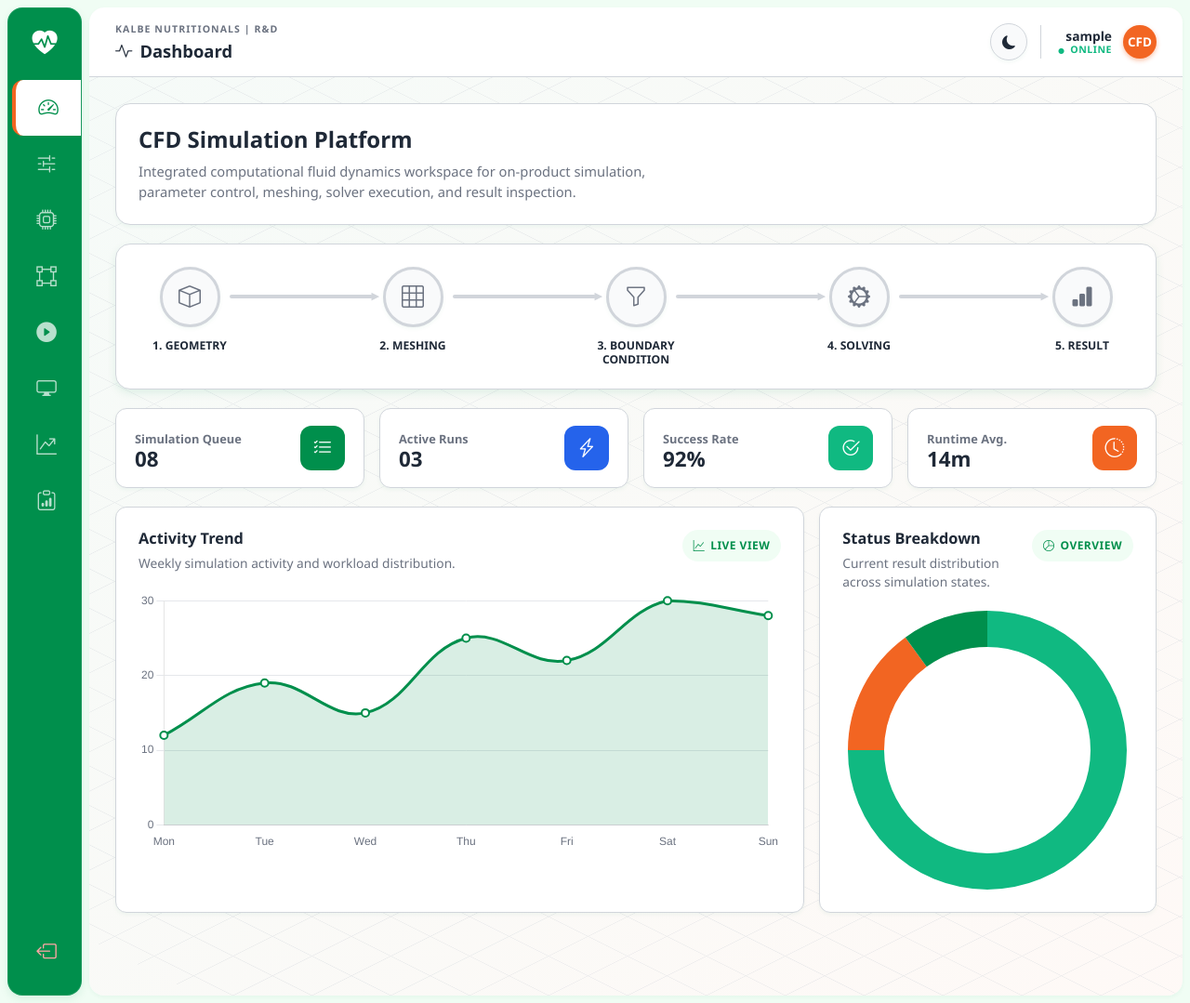
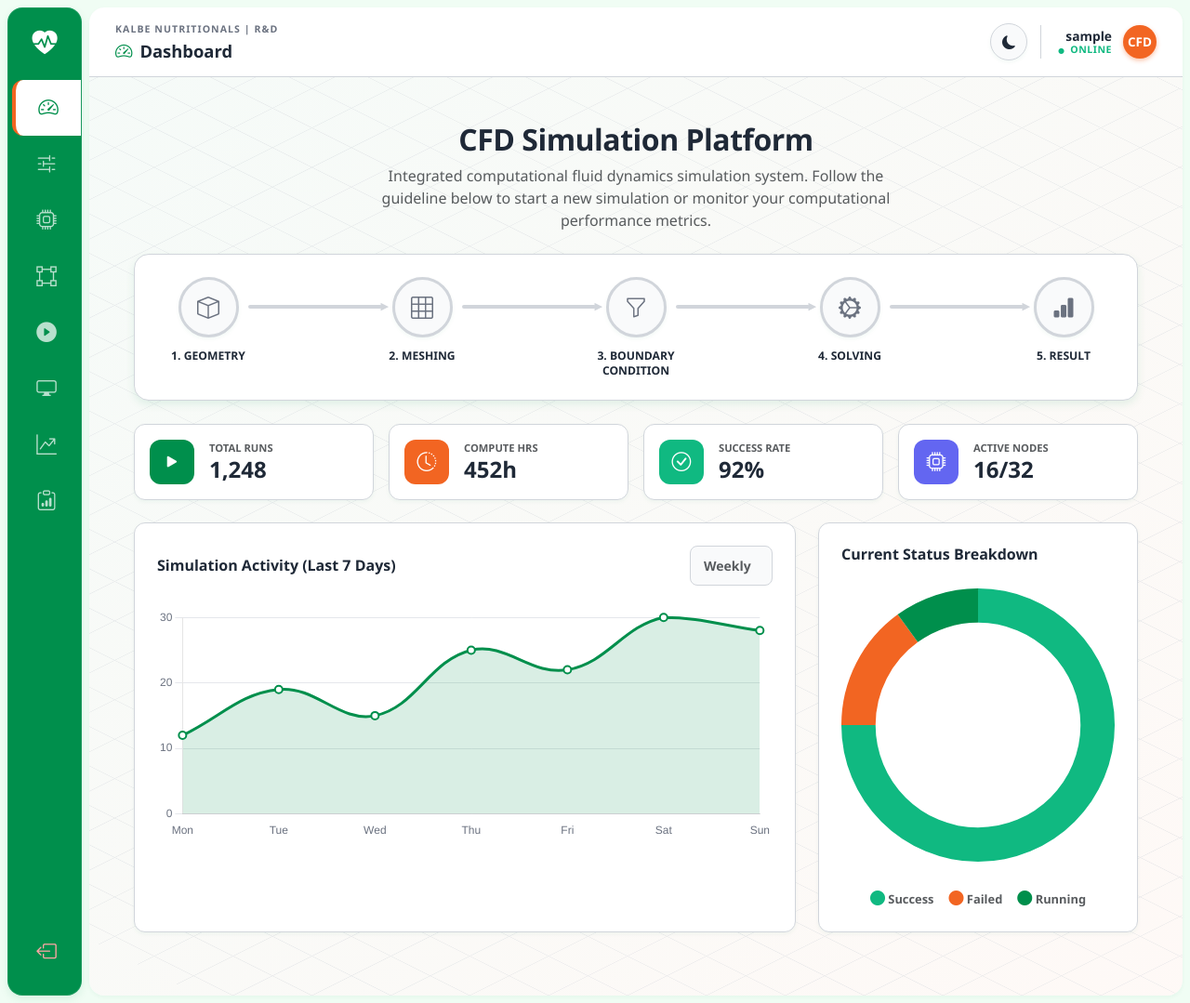
Before and after one commit to noosabaktee/interface_onproduct, a Flask app: page /dashboard in a window 1280 px wide. Shown: the whole page at 93% size. Run offline with Flask 3, Linux system fonts and the light colour scheme; the visitor is signed in with stand-in values (Sample User, id 1).

Commit message:
fix design from pak pamil

```diff
--- a/controllers/dashboard_controller.py
+++ b/controllers/dashboard_controller.py
@@ -28,18 +28,18 @@ def input_parameter():
         "input_parameter.html",
         groups=groups,
         title="Input Parameter",
-        active_group_key="1",
+        active_group_key="0",
     )
 
 
 @dashboard_bp.route("/set-processor", methods=["GET", "POST"])
 def set_processor():
-    processor_count = 4
+    processor_count = 16
     if request.method == "POST":
         try:
             processor_count = int(request.form.get("processor_count", processor_count))
         except ValueError:
-            processor_count = 4
+            processor_count = 16
 
         processor_count = max(1, min(processor_count, 16))
         flash(f"Jumlah processor diset ke {processor_count}.", "success")
@@ -58,9 +58,9 @@ def meshing():
         title="Meshing",
         progress_title="Meshing Progress",
         progress_value=35,
-        status_label="Preparing mesh dictionaries",
+        status_label="Preparing mesh dictionaries and block generation...",
         task_key="meshing",
-        action_label="Jalankan Meshing",
+        action_label="Execute Meshing",
     )
 
 
@@ -71,9 +71,9 @@ def solver():
         title="Solver",
         progress_title="Solver Progress",
         progress_value=12,
-        status_label="Waiting for processor setup",
+        status_label="Waiting for processor setup and initial fields...",
         task_key="solver",
-        action_label="Jalankan Solver",
+        action_label="Execute Solver",
     )
 
 
--- a/static/css/style.css
+++ b/static/css/style.css
@@ -51,6 +51,24 @@ body {
 
 .text-main {
     color: var(--text-main) !important;
+}
+
+.text-primary {
+    color: var(--primary-brand) !important;
+}
+
+.text-success-custom {
+    color: #10b981 !important;
+}
+
+.bg-primary {
+    background-color: var(--primary-brand) !important;
+    color: #fff !important;
+}
+
+.bg-success-custom {
+    background-color: #10b981;
+    color: #fff;
 }
 
 ::-webkit-scrollbar {
@@ -450,10 +468,14 @@ body {
     min-height: 0;
     overflow-y: auto;
     overflow-x: hidden;
-    padding: 28px;
+    padding: 30px;
     display: flex;
     flex-direction: column;
     gap: 20px;
+}
+
+.module-content.page-dashboard-dashboard {
+    padding: 0;
 }
 
 .flash-stack {
@@ -675,7 +697,6 @@ body {
 .dashboard-wrapper {
     display: flex;
     flex-direction: column;
-    gap: 20px;
 }
 
 .hero-strip {
@@ -709,6 +730,7 @@ body {
     border: 1px solid var(--border-color);
     background: var(--bg-surface);
     box-shadow: var(--shadow-md);
+    margin-bottom: 25px;
 }
 
 .wf-node {
--- a/static/js/script.js
+++ b/static/js/script.js
@@ -77,13 +77,31 @@ function initTerminalBlocks() {
 
         let timer = null;
 
+        const defaultLogs = {
+            meshing: [
+                "[SYSTEM] Initializing OpenFOAM Environment...",
+                "[INFO] Waiting for user command...",
+                "> blockMesh",
+                "> surfaceFeatureExtract",
+                "> snappyHexMesh -overwrite",
+                "_"
+            ],
+            solver: [
+                "[SYSTEM] Initializing OpenFOAM Solver...",
+                "[INFO] Preparing parallel decomposition...",
+                "> decomposePar",
+                "> mpirun -np 16 sprayFoam -parallel",
+                "_"
+            ]
+        };
+
         const renderState = (state) => {
-            output.textContent = state.lines.length ? state.lines.join("\n") : "Menunggu command dijalankan...";
+            output.textContent = state.lines.length ? state.lines.join("\n") : (defaultLogs[taskKey] || ["Menunggu command dijalankan..."]).join("\n");
             output.scrollTop = output.scrollHeight;
             startButton.disabled = state.running;
             startButton.innerHTML = state.running
                 ? '<span class="spinner-border spinner-border-sm me-1" aria-hidden="true"></span>Running'
-                : `<i class="bi bi-terminal me-1"></i>${startButton.dataset.label}`;
+                : `<i class="bi bi-play-fill me-1"></i>${startButton.dataset.label}`;
 
             if (state.running && !timer) {
                 timer = setInterval(fetchLogs, 700);
@@ -189,7 +207,7 @@ function renderDashboardCharts() {
             options: {
                 responsive: true,
                 maintainAspectRatio: false,
-                cutout: "74%",
+                cutout: "75%",
                 plugins: { legend: { display: false } }
             }
         });
--- a/templates/base.html
+++ b/templates/base.html
@@ -27,6 +27,16 @@
                 ('dashboard.graph', 'Graph', 'bi-graph-up-arrow'),
                 ('dashboard.report', 'Report', 'bi-clipboard-data')
             ] %}
+            {% set title_icons = {
+                'dashboard.dashboard': 'bi-speedometer2',
+                'dashboard.input_parameter': 'bi-sliders2',
+                'dashboard.set_processor': 'bi-cpu',
+                'dashboard.meshing': 'bi-bounding-box',
+                'dashboard.solver': 'bi-play-circle-fill',
+                'dashboard.paraview': 'bi-display',
+                'dashboard.graph': 'bi-graph-up-arrow',
+                'dashboard.report': 'bi-clipboard-data'
+            } %}
 
             {% for endpoint, label, icon in nav_items %}
                 <a class="module-icon {% if request.endpoint == endpoint %}active{% endif %}" href="{{ url_for(endpoint) }}" title="{{ label }}">
@@ -46,8 +56,8 @@
                 <div class="d-flex align-items-center gap-3 flex-grow-1 min-w-0">
                     <div class="min-w-0">
                         <div class="eyebrow">Kalbe Nutritionals | R&amp;D</div>
-                        <h1 class="page-title mb-0">
-                            <i class="bi bi-activity"></i>
+                        <h1 class="page-title mb-0" id="page-title">
+                            <i class="bi {{ title_icons.get(request.endpoint, 'bi-activity') }} text-primary"></i>
                             <span>{{ title or 'Dashboard' }}</span>
                         </h1>
                     </div>
@@ -71,7 +81,7 @@
                 <div class="tech-grid"></div>
             </div>
 
-            <main class="module-content active">
+            <main class="module-content active page-{{ request.endpoint|replace('.', '-') }}">
                 {% with messages = get_flashed_messages(with_categories=true) %}
                     {% if messages %}
                         <div class="flash-stack">
--- a/templates/dashboard.html
+++ b/templates/dashboard.html
@@ -1,10 +1,12 @@
 {% extends "base.html" %}
 
 {% block content %}
-<div class="dashboard-wrapper">
-    <div class="hero-strip">
-        <h2 class="hero-title">CFD Simulation Platform</h2>
-        <p class="hero-copy">Integrated computational fluid dynamics workspace for on-product simulation, parameter control, meshing, solver execution, and result inspection.</p>
+<div class="dashboard-wrapper p-4 p-md-5">
+    <div class="text-center mb-4 flex-shrink-0">
+        <h2 class="fw-bold text-main mb-2" style="letter-spacing: -0.5px;">CFD Simulation Platform</h2>
+        <p class="text-muted fs-6 mx-auto mb-0" style="max-width: 600px;">
+            Integrated computational fluid dynamics simulation system. Follow the guideline below to start a new simulation or monitor your computational performance metrics.
+        </p>
     </div>
 
     <div class="workflow-stepper">
@@ -34,71 +36,70 @@
         </a>
     </div>
 
-    <div class="row g-3">
-        <div class="col-md-6 col-xl-3">
-            <div class="stat-card">
+    <div class="row g-3 mb-4 position-relative z-2 flex-shrink-0">
+        <div class="col-md-3 col-sm-6">
+            <div class="card-custom m-0 h-100 p-3 d-flex align-items-center flex-row gap-3">
+                <div class="stat-card-icon" style="background-color: var(--primary-brand);"><i class="bi bi-play-fill"></i></div>
                 <div>
-                    <p class="stat-card-label">Simulation Queue</p>
-                    <p class="stat-card-value">08</p>
+                    <div class="text-muted small fw-bold text-uppercase" style="font-size:0.7rem;">Total Runs</div>
+                    <h4 class="fw-bold m-0 text-main">1,248</h4>
                 </div>
-                <div class="stat-card-icon" style="background:#008f4c;"><i class="bi bi-list-check"></i></div>
             </div>
         </div>
-        <div class="col-md-6 col-xl-3">
-            <div class="stat-card">
+        <div class="col-md-3 col-sm-6">
+            <div class="card-custom m-0 h-100 p-3 d-flex align-items-center flex-row gap-3">
+                <div class="stat-card-icon" style="background-color: var(--accent-brand);"><i class="bi bi-clock-history"></i></div>
                 <div>
-                    <p class="stat-card-label">Active Runs</p>
-                    <p class="stat-card-value">03</p>
+                    <div class="text-muted small fw-bold text-uppercase" style="font-size:0.7rem;">Compute Hrs</div>
+                    <h4 class="fw-bold m-0 text-main">452h</h4>
                 </div>
-                <div class="stat-card-icon" style="background:#2563eb;"><i class="bi bi-lightning-charge"></i></div>
             </div>
         </div>
-        <div class="col-md-6 col-xl-3">
-            <div class="stat-card">
+        <div class="col-md-3 col-sm-6">
+            <div class="card-custom m-0 h-100 p-3 d-flex align-items-center flex-row gap-3">
+                <div class="stat-card-icon" style="background-color: #10B981;"><i class="bi bi-check-circle"></i></div>
                 <div>
-                    <p class="stat-card-label">Success Rate</p>
-                    <p class="stat-card-value">92%</p>
+                    <div class="text-muted small fw-bold text-uppercase" style="font-size:0.7rem;">Success Rate</div>
+                    <h4 class="fw-bold m-0 text-main">92%</h4>
                 </div>
-                <div class="stat-card-icon" style="background:#10b981;"><i class="bi bi-check2-circle"></i></div>
             </div>
         </div>
-        <div class="col-md-6 col-xl-3">
-            <div class="stat-card">
+        <div class="col-md-3 col-sm-6">
+            <div class="card-custom m-0 h-100 p-3 d-flex align-items-center flex-row gap-3">
+                <div class="stat-card-icon" style="background-color: #6366f1;"><i class="bi bi-cpu"></i></div>
                 <div>
-                    <p class="stat-card-label">Runtime Avg.</p>
-                    <p class="stat-card-value">14m</p>
+                    <div class="text-muted small fw-bold text-uppercase" style="font-size:0.7rem;">Active Nodes</div>
+                    <h4 class="fw-bold m-0 text-main">16/32</h4>
                 </div>
-                <div class="stat-card-icon" style="background:#f26522;"><i class="bi bi-clock-history"></i></div>
             </div>
         </div>
     </div>
 
-    <div class="row g-3">
-        <div class="col-lg-8">
-            <div class="chart-panel card-custom h-100">
-                <div class="section-head">
-                    <div>
-                        <h3 class="section-title">Activity Trend</h3>
-                        <p class="section-subtitle">Weekly simulation activity and workload distribution.</p>
-                    </div>
-                    <span class="pill-note"><i class="bi bi-graph-up"></i> Live view</span>
+    <div class="row g-4 position-relative z-2 flex-shrink-0" style="padding-bottom: 20px;">
+        <div class="col-lg-8 col-md-12">
+            <div class="card-custom m-0 h-100 p-4">
+                <div class="d-flex justify-content-between align-items-center mb-4">
+                    <h6 class="fw-bold text-main m-0">Simulation Activity (Last 7 Days)</h6>
+                    <select class="form-select form-select-sm shadow-none w-auto border-color text-muted fw-bold">
+                        <option>Weekly</option>
+                        <option>Monthly</option>
+                    </select>
                 </div>
-                <div class="chart-area">
+                <div style="height: 250px; width: 100%;">
                     <canvas id="activityChart"></canvas>
                 </div>
             </div>
         </div>
-        <div class="col-lg-4">
-            <div class="chart-panel card-custom h-100">
-                <div class="section-head">
-                    <div>
-                        <h3 class="section-title">Status Breakdown</h3>
-                        <p class="section-subtitle">Current result distribution across simulation states.</p>
-                    </div>
-                    <span class="pill-note"><i class="bi bi-pie-chart"></i> Overview</span>
+        <div class="col-lg-4 col-md-12">
+            <div class="card-custom m-0 h-100 p-4 d-flex flex-column">
+                <h6 class="fw-bold text-main mb-4">Current Status Breakdown</h6>
+                <div class="flex-grow-1" style="position: relative; min-height: 200px;">
+                    <canvas id="statusChart"></canvas>
                 </div>
-                <div class="chart-area">
-                    <canvas id="statusChart"></canvas>
+                <div class="d-flex justify-content-center gap-3 mt-4 small fw-bold text-muted">
+                    <div><i class="bi bi-circle-fill text-success-custom fs-6"></i> Success</div>
+                    <div><i class="bi bi-circle-fill fs-6" style="color: var(--accent-brand);"></i> Failed</div>
+                    <div><i class="bi bi-circle-fill text-primary fs-6"></i> Running</div>
                 </div>
             </div>
         </div>
```
Also changed, not shown: templates/graph.html (+8 -25 lines), templates/input_parameter.html (+27 -43 lines), templates/progress.html (+22 -19 lines), templates/set_processor.html (+18 -27 lines), templates/simple_page.html (+4 -10 lines).
